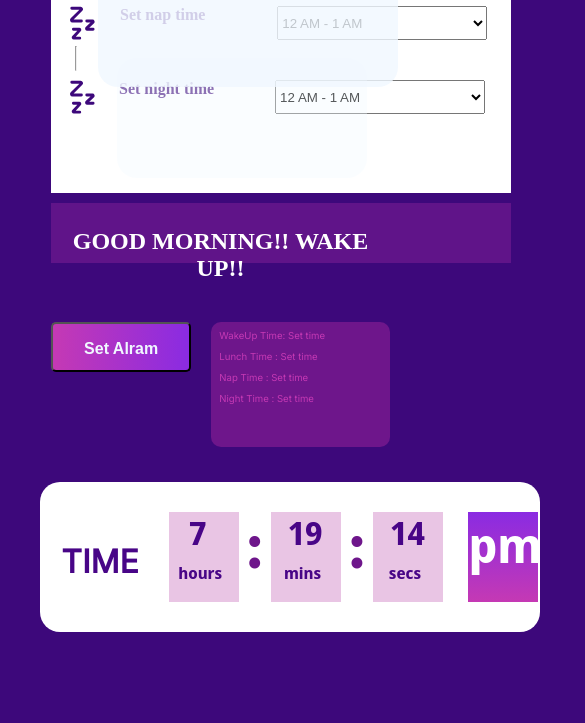
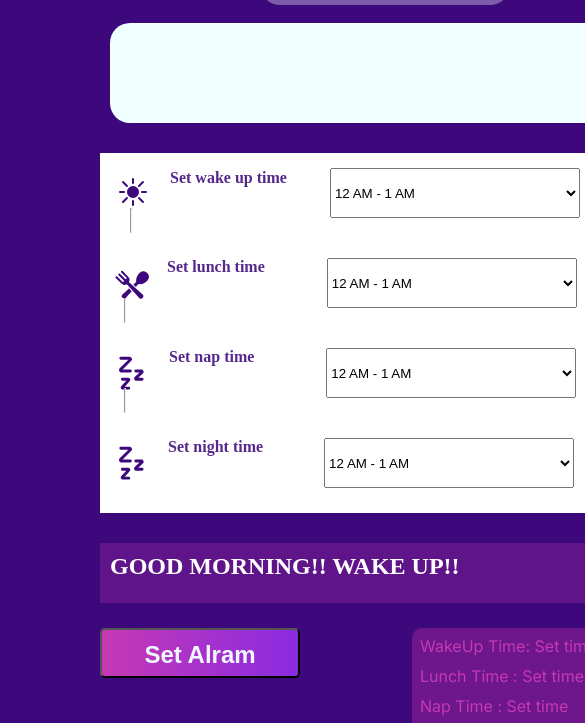
Before and after one commit to amitkamble100799/digitalclock, a plain HTML site: page index.html in a window 390 px wide. Shown: the part 296-1019 px from the top of the page, 585 px wide, since content can reach past the window. Drawn offline with Linux system fonts and the light colour scheme.

Commit message:
Update index.css

```diff
--- a/index.css
+++ b/index.css
@@ -8,10 +8,13 @@ body{
 }
 .Container{
     display: flex;
-    padding-top: 40px;
+    position: absolute;
+    left: 40px;
 }
 #clock{
     width: 200px;
+    margin: 5px;
+    margin-left: 2%;
 }
 .Container1{
     display: flex;
@@ -20,13 +23,18 @@ body{
     padding-left: 50px;
     gap: 10px;
 }
+.Container2{
+position: relative;
+left: 5%;
+}
 #group{
     display: flex;
     flex-direction: column;
 background-color: white;
  color:#3D087BDE ;
-height: 300px;
-width: 460px;
+ padding: 10px;
+height: 360px;
+width: 580px;
 padding:5px;
 }
 .below-class{
@@ -99,29 +107,33 @@ gap: 40px;
      font-weight: bold;
  }
 #morning{
-    width: 210px;
+    width: 250px;
+    height: 50px;
     display: flex;
     justify-content: flex-end;
 }
 #lunch{
-    width: 210px;
+    width: 250px;
+    height: 50px;
     display: flex;
     justify-content: flex-end;
 }
 #nap{
-    width: 210px;
+    width: 250px;
+    height: 50px;
     display: flex;
     justify-content: flex-end;
 }
 #night1{
-    width: 210px;
+    width: 250px;
+    height: 50px;
     display: flex;
     justify-content: flex-end;
 }
 #gn{
     padding-top: 20px;
     height: 60px;
-    width: 460px;
+    width: 580px;
     background-color: #C539B4;
     opacity: 25%;
 }
@@ -166,6 +178,7 @@ button:hover:before{
 .set-text{
     position: relative;
     top: -35px;
+    left: 92px;
     display: flex;
     flex-direction: column;
     padding: 8px;
@@ -180,8 +193,8 @@ button:hover:before{
 
 .empty1{
     position: relative;
-    left: 30%;
-    top: -10%;
+  left: -100%;
+    top: 20%;
     height: 120px;
     width: 250px;
     opacity: 35%;
@@ -190,8 +203,8 @@ button:hover:before{
 }
 .empty2{
     position: relative;
-    left: 25%;
-    top: -33%;
+    right:110%;
+    top: -5%;
     height: 130px;
     width: 300px;
     opacity: 80%;
@@ -203,13 +216,13 @@ button:hover:before{
 }
 .empty3{
     height: 100px;
-    width: 500px;
+    width: 550px;
     background-color: azure;
     border-radius: 20px;
     color: #8E53F0;
-    position: relative;
-    top: -28%;
-    left: 5%;
+    position: absolute;
+    top: 40%;
+    left: 50%;
 }
 #displaytext{
      font-size: x-large;
@@ -230,10 +243,10 @@ button:hover:before{
     justify-content: center;
     background-color: white;
     position: relative;
-    top: 2%;
+    top: 5%;
     left: 5%;
     height:150px;
-    width: 500px;
+    width: 600px;
     color: #6e168b ;
     justify-content: center;
     text-align: center;
@@ -343,24 +356,53 @@ button:hover:before{
 #am{
     font-size:1em;
 }
+#ChangePhoto{
+position: absolute;
+top: 25%;
+left: 53%;
+height: 400px;
+}
 /* mobile view*/
 @media screen and (min-width: 360px) and (max-width: 720px){
 
+
     .Container{
         display: flex;
-        flex-direction: column;
-        padding-left: 1px;
+       flex-direction: column;
+       margin: 10px;
 
-    }
-    #group{
-    height: 350px;
-    min-width: 320px;
     }
     .Container2{
         display: flex;
         flex-direction: column;
         position: relative;
-        left: 5%;
+        left: 3%;
+
+    }
+    .clock{
+        position: absolute;
+        top: -30%;
+    }
+    .Container1{
+      position: absolute;
+      top: -20%;
+
+
+    }
+   .group{
+        position: absolute;
+        top: 450px;
+        display: flex;
+        flex-direction: column;
+
+    }
+    .after-gn{
+position: absolute;
+top: 960px;
+    }
+
+    .t1{
+        position: absolute;
 
     }
     .Container3{
@@ -370,41 +412,48 @@ button:hover:before{
     }
     .empty1{
         position: absolute;
-        top: 42%;
+        top: 13%;
+        left: 35%;
     }
      .empty2{
         position: absolute;
-        top: 30%;
+        top: 7%;
+        left: 30%;
     }
     .empty3{
         position: absolute;
-        top: 125%;
-
+        top: 210px;
+        left: 10%;
     }
     #img{
         position: absolute;
-        top: 198%;
+        top: 205%;
         left: 8%;
     }
-    .alaram{
-
-        font-size: 1em;
+    #ChangePhoto{
+        position: relative;
+        left: 40px;
     }
-    .set-text{
-        font-size: 0.6em;
-    }
-    #gnn{
+  #gn{
+    position: absolute;
+    top: 840px;
+  }
+     #gnn{
+        position: absolute;
+        top: 840px;
         display: flex;
-         padding: 10px;
-        justify-content:space-between;
+        width: 400px;
+        padding: 10px;
+        justify-content: space-between;
     }
 }
 /* tab view*/
-@media screen and (min-width: 720px) and (max-width: 900px){
+@media screen and (min-width: 720px) and (max-width: 1000px){
 
     .Container{
         display: flex;
-        flex-direction: column;
+       flex-direction: column;
+       margin: 10px;
 
     }
     .Container2{
@@ -414,6 +463,32 @@ button:hover:before{
         left: 3%;
 
     }
+    .clock{
+        position: absolute;
+        top: -30%;
+    }
+    .Container1{
+      position: absolute;
+      top: -20%;
+
+
+    }
+   .group{
+        position: absolute;
+        top: 450px;
+        display: flex;
+        flex-direction: column;
+
+    }
+    .after-gn{
+position: absolute;
+top: 960px;
+    }
+
+    .t1{
+        position: absolute;
+
+    }
     .Container3{
         display: flex;
         flex-direction: column;
@@ -421,32 +496,37 @@ button:hover:before{
     }
     .empty1{
         position: absolute;
-        top: 45%;
-        left: 25%;
+        top: 13%;
+        left: 35%;
     }
      .empty2{
         position: absolute;
-        top: 30%;
-        left: 20%;
+        top: 7%;
+        left: 30%;
     }
     .empty3{
         position: absolute;
-        top: 130%;
+        top: 210px;
+        left: 10%;
     }
     #img{
         position: absolute;
         top: 205%;
         left: 8%;
     }
-    /* .alaram{
-
-        font-size: 1em;
+    #ChangePhoto{
+        position: relative;
+        left: 40px;
     }
-    .set-text{
-        font-size: 0.6em;
-    } */
+  #gn{
+    position: absolute;
+    top: 840px;
+  }
      #gnn{
+        position: absolute;
+        top: 840px;
         display: flex;
+        width: 400px;
         padding: 10px;
         justify-content: space-between;
     }
```
